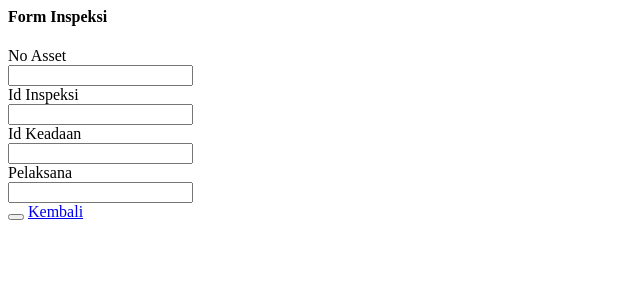
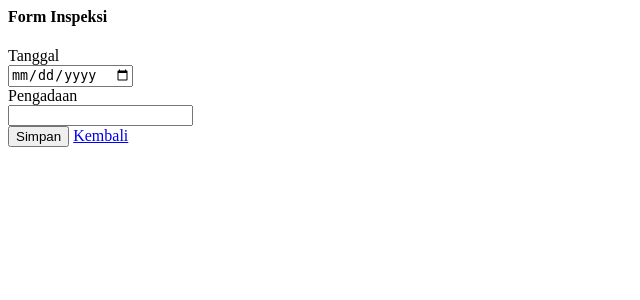
Before and after one commit to izankzoss/BPK2M, a PHP site: template file/inspeksi/views/form_inspeksi.php in a window 1280 px wide. Shown: the top 300 px of the page, without its empty margins (0-640 px from the left). Run offline with PHP 8.4, Linux system fonts and the light colour scheme; the template is opened without the code that fills it, so the values that code supplies are empty.

Commit message:
Update form_inspeksi.php

```diff
--- a/file/inspeksi/views/form_inspeksi.php
+++ b/file/inspeksi/views/form_inspeksi.php
@@ -1,48 +1,34 @@
+<?php
+$db = __database();
+?>
 <div class="card">
     <div class="card-header">
         <h4>Form Inspeksi</h4>
     </div>
     <div class="card-body">
-      <form method="post" action="admin.php?target=inspeksi&action=input" data-parsley-validate
-       class="form-horizontal form-label-left">
+    <form method="post" action="admin.php?target=inspeksi&action=input" data-parsley-validate class="form-horizontal form-label-left">
     <div class="mb-3">
             <label class="control-label col-md-3 col-sm-3 col-lg-12" for="first-name">
- No Asset
+               Tanggal
             </label>
             <div class="col-md-6 col-sm-6 col-lg-12">
-  <input type="text" name="no_asset" class="form-control" />
+                <input type="date" name="tanggal" class="form-control" />
             </div>
         </div>
     <div class="mb-3">
-        <label for="first-name" class="control-label col-md-3 col-sm-3 col-lg-12">
-          Id Inspeksi
-        </label>
-        <div class="col-md-6 col-sm-6 col-lg-12 ">
-          <input type="text" name="id_inspeksi" class="form-control">
-        </div>
-       </div>
-       <div class="mb-3">
-        <label for="first-name" class="control-label col-md-3 col-sm-3 col-lg-12">
-          Id Keadaan
+            <label class="control-label col-md-3 col-sm-3 col-lg-12" for="first-name">
+                Pengadaan
             </label>
             <div class="col-md-6 col-sm-6 col-lg-12">
-          <input type="text" name="id_keadaan" class="form-comtrol">
-        </div>
-       </div>
-        <div class="mb-3">
-        <label for="first-name" class="control-label col-md-3 col-sm-3 col-lg-12">
-          Pelaksana
-        </label>
-        <div class="col-md-6 col-sm-6 col-lg-12 ">
-          <input type="text" name="Pelaksana" class="form-control">
+                <input type="text" name="pengadaan" class="form-control" />
             </div>
         </div>
             <div class="mb-3">
                 <div class="col-md-6 col-sm-6 col-lg-12">
-          <button type="submit" class="btn btn-success btn-sm" id="simpan" name="Simpan"> <i class="fa-solid fa-floppy-disk"></i>
+                    <button type="submit" class="btn btn-success btn-sm" id="simpan" name="simpan">
+                        <i class="fa-solid fa-floppy-disk"></i> Simpan
                     </button>
-          <a class="btn btn-danger btn-sm" href="admin.php?target=prodi"><i class="fa-solid fa-circle-arrow-left"></i>
-         Kembali</a>
+                    <a class="btn btn-danger btn-sm" href="admin.php?target=inspeksi"><i class="fa-solid fa-circle-arrow-left"></i>Kembali</a>
                 </div>
             </div>
         </form>
```
Lines whose indentation alone changed are shown as unchanged.
